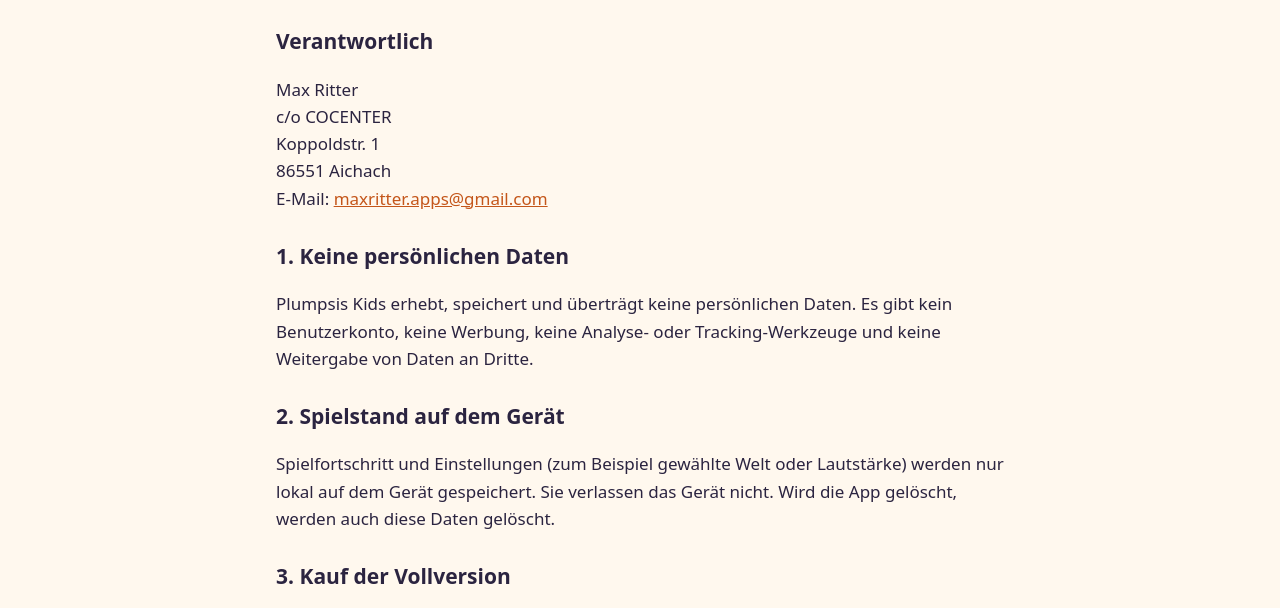
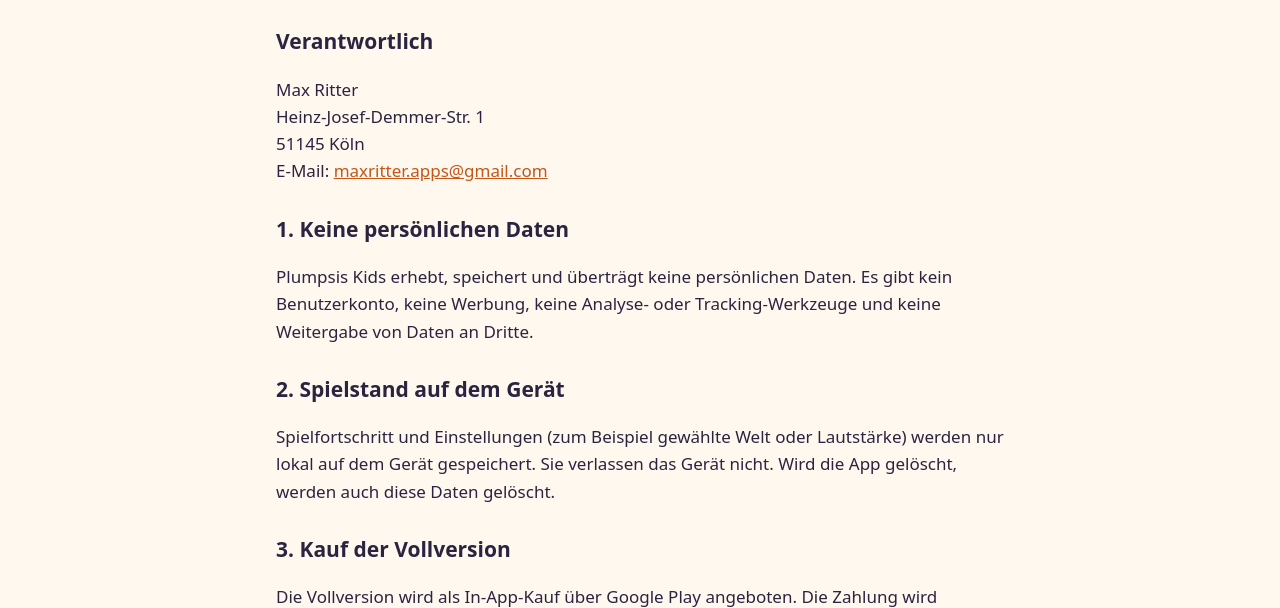
Before and after one commit to ritterclangames/ritterclangames.github.io, a plain HTML site: page datenschutz-plumpsis-kids.html in a window 1280 px wide. Shown: the part 177-785 px from the top of the page. Drawn offline with Linux system fonts and the light colour scheme.

Commit message:
Update contact information in Datenschutzerklärung

```diff
--- a/datenschutz-plumpsis-kids.html
+++ b/datenschutz-plumpsis-kids.html
@@ -3,7 +3,7 @@
 <h1>Datenschutzerklärung – Plumpsis Kids</h1>
 <p class="muted">Stand: Oktober 2026</p>
 <h2>Verantwortlich</h2>
-<p>Max Ritter<br>c/o COCENTER<br>Koppoldstr. 1<br>86551 Aichach<br>E-Mail: <a href="mailto:maxritter.apps@gmail.com">maxritter.apps@gmail.com</a></p>
+<p>Max Ritter<br>Heinz-Josef-Demmer-Str. 1<br>51145 Köln<br>E-Mail: <a href="mailto:maxritter.apps@gmail.com">maxritter.apps@gmail.com</a></p>
 <h2>1. Keine persönlichen Daten</h2>
 <p>Plumpsis Kids erhebt, speichert und überträgt keine persönlichen Daten. Es gibt kein Benutzerkonto, keine Werbung, keine Analyse- oder Tracking-Werkzeuge und keine Weitergabe von Daten an Dritte.</p>
 <h2>2. Spielstand auf dem Gerät</h2>
```
